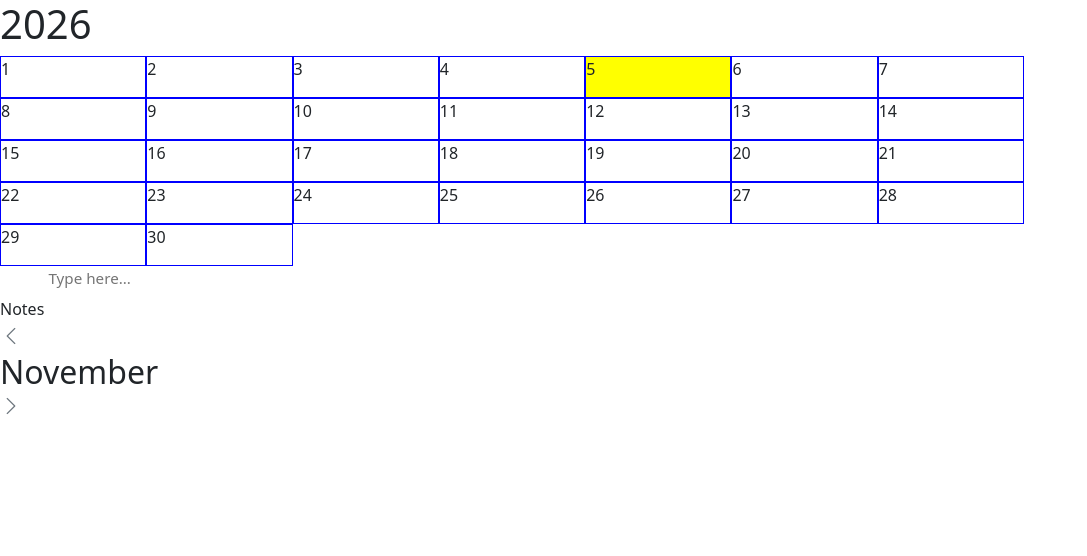
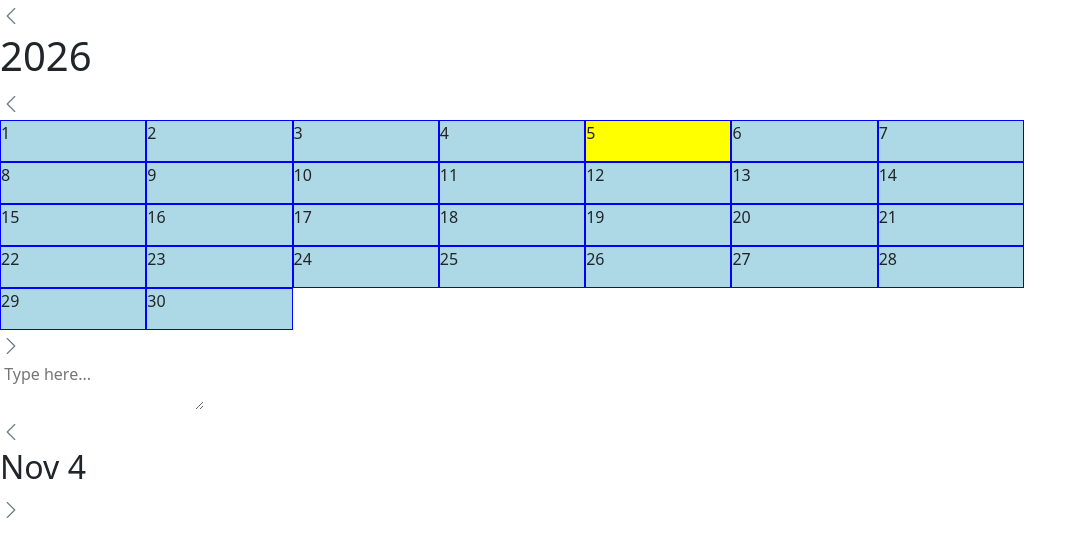
Before and after one commit to cnacana/1800-202630-BBY20, a website built with Vite: page testing/unstyledCalendar.html in a window 1280 px wide. Shown: the whole page, without its empty margins (0-1087 px from the left). Built offline with nearby package versions, Linux system fonts and the light colour scheme.

Commit message:
unstyledCalendar.html - updated progress

```diff
--- a/src/main.js
+++ b/src/main.js
@@ -2,8 +2,7 @@ import { onAuthReady } from "/src/authentication.js";
 import 'bootstrap/dist/css/bootstrap.min.css';
 import 'bootstrap';
 
-// If you have custom global styles, import them as well:
-// import '../styles/style.css';
+
 
 function sayHello() {
 
--- a/src/render_calendar.js
+++ b/src/render_calendar.js
@@ -5,11 +5,12 @@ const current_month = date_info.getMonth() + 1
 const current_year = date_info.getFullYear()
 
 let selected_day_of_week = current_day_of_week
+let selected_day = current_date
 let selected_month = current_month
 let selected_year = current_year
 
 function getMonthName(month) {
-    return ["January", "February", "March", "April", "May", "June", "July", "August", "September", "October", "November", "December"][month - 1]
+    return ["Jan", "Feb", "Mar", "Apr", "May", "June", "July", "Aug", "Sep", "Oct", "Nov", "Dec"][month - 1]
 }
 
 function getDaysInMonth(month) {
@@ -23,6 +24,7 @@ function firstDayOfWeekOfMonth(month) {
 const grid = document.getElementById('calendar-grid')
 const month_name = document.getElementById('month-name')
 const year_name = document.getElementById('year-name')
+const day_name = document.getElementById('day-name')
 
 function onCellInteraction(event) {
     if (event.type === 'click') {
@@ -34,9 +36,10 @@ function onCellInteraction(event) {
     }
 }
 
-function renderGrid() {
+function renderGrid(selected_highlighted_day) {
     month_name.innerHTML = getMonthName(selected_month)
     year_name.innerHTML = String(selected_year)
+    day_name.innerHTML = String(selected_day_of_week)
 
     grid.replaceChildren()
 
@@ -61,6 +64,8 @@ function renderGrid() {
 
         if (selected_month === current_month && selected_year === current_year && Number(cell.id) === current_date) {
             cell.classList.add('cell-today')
+        } else {
+            cell.classList.add('cell-selected')
         }
 
         cell.addEventListener("mousedown", function (event) {
@@ -93,4 +98,18 @@ function changeMonth(increment) {
     renderGrid()
 }
 
+function changeDay(increment) {
+    selected_day += increment
+
+    if (selected_day > getDaysInMonth(selected_month)) {
+        selected_month += 1
+        selected_day = 1
+    } else if (selected_day < getDaysInMonth(selected_month)) {
+        selected_month -= 1
+        selected_day = getDaysInMonth(selected_month)
+    }
+
+    renderGrid(selected_day)
+}
+
 renderGrid()
--- a/styles/calendar.css
+++ b/styles/calendar.css
@@ -25,3 +25,7 @@ html, body {
 .cell-today {
     background-color: yellow;
 }
+
+.cell-selected {
+    background-color: lightblue;
+}
--- a/testing/unstyledCalendar.html
+++ b/testing/unstyledCalendar.html
@@ -9,26 +9,35 @@
     <link rel="stylesheet" href="../styles/calendar.css">
 </head>
 <body>
+<button class="btn btn-link link-secondary p-0 text-center" onclick="window.location.href='login.html'">
+    <i class="bi bi-chevron-left fs-5"></i>
+</button>
 <h1 id="year-name">Year</h1>
 <div>
+    <button class="btn btn-link link-secondary p-0 text-center" onclick="changeMonth(-1)">
+        <i class="bi bi-chevron-left fs-5"></i>
+    </button>
     <div id="calendar-grid"></div>
+    <button class="btn btn-link link-secondary p-0 text-center" onclick="changeMonth(1)">
+        <i class="bi bi-chevron-right fs-5"></i>
+    </button>
 </div>
 <div>
     <main>
         <div>
-            <label for="journal-entry">Notes</label>
-            <textarea id="journal-entry" placeholder="Type here..." style="resize: none; font-size: 0.95rem; line-height: 1.6;"></textarea>
+            <label for="journal-entry"></label>
+            <textarea id="journal-entry" placeholder="Type here..."></textarea>
         </div>
     </main>
 </div>
 <div>
-    <button class="btn btn-link link-secondary p-0 text-center" onclick="changeMonth(-1)">
+    <button class="btn btn-link link-secondary p-0 text-center" onclick="changeDay(-1)">
         <i class="bi bi-chevron-left fs-5"></i>
     </button>
     <div>
-        <h2 id="month-name" class="mb-0">Month</h2>
+        <h2><span id="month-name">Month</span> <span id="day-name">Day</span></h2>
     </div>
-    <button class="btn btn-link link-secondary p-0 text-center" onclick="changeMonth(1)">
+    <button class="btn btn-link link-secondary p-0 text-center" onclick="changeDay(1)">
         <i class="bi bi-chevron-right fs-5"></i>
     </button>
 </div>
```
Also changed, not shown: calendar.html (+3 -0 lines).
